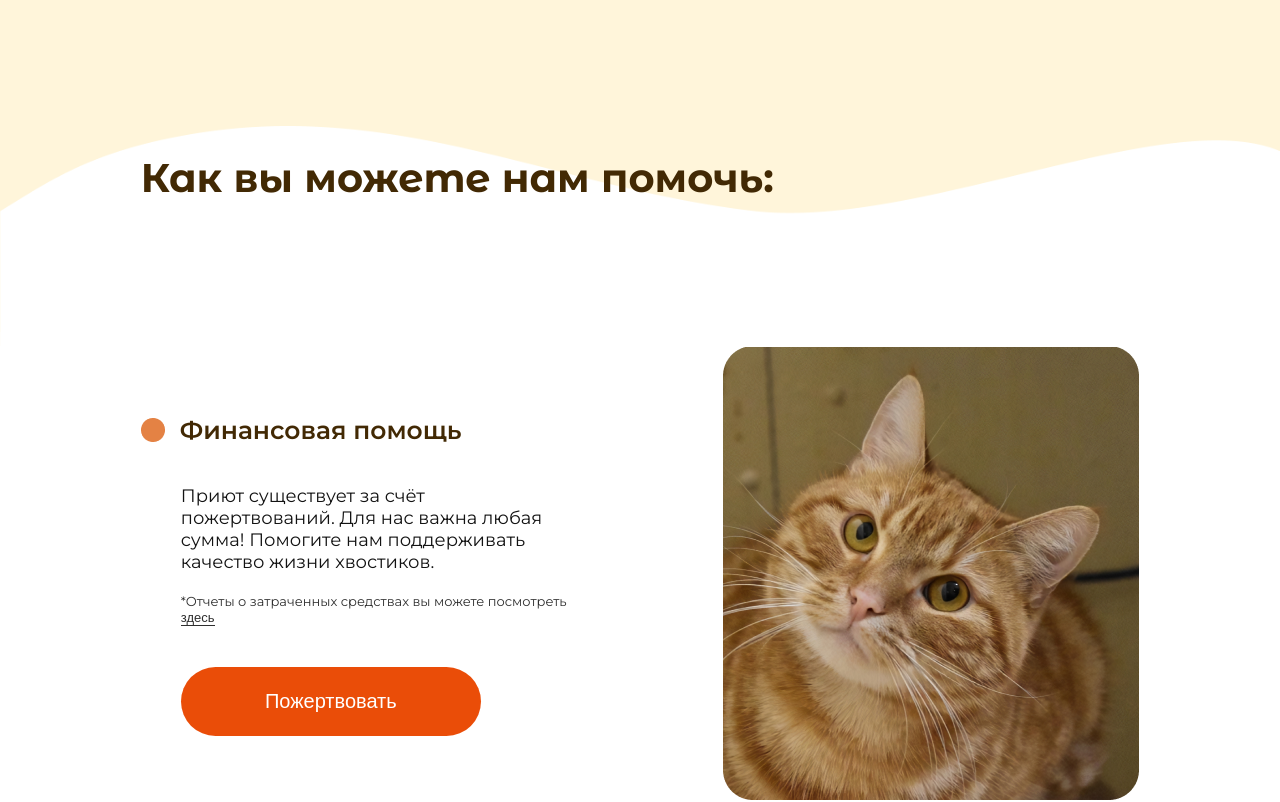
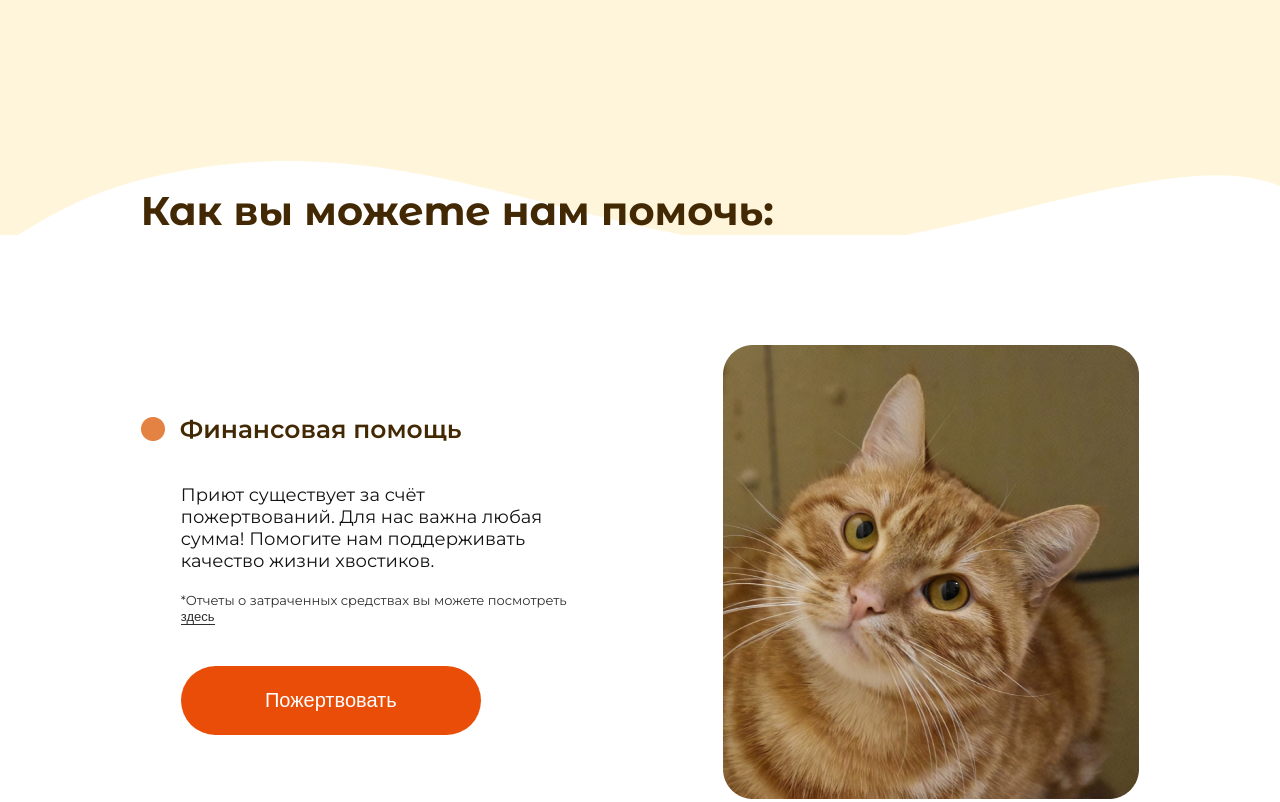
Before and after one commit to eireensid/animal-shelter, a Next.js app: page / in a window 1280 px wide. Shown: the part 2660-3462 px from the top of the page. Built offline with nearby package versions, Linux system fonts and the light colour scheme.

Commit message:
waves bg fix

```diff
--- a/pages/index.js
+++ b/pages/index.js
@@ -13,7 +13,7 @@ export default function Index(title='Home Page') {
         <div className={styles.firstBlockImg}>
           <img src="/img/first-block-animals-cut-nobg.png" alt="животные"/>
         </div>
-        <div className={`${styles.waveBlock} ${styles.waveFirst}`}>
+        <div className={styles.waveBlock}>
           <img className={styles.wave} src="/img/yellow-wave.png" />
         </div>
       </div>
@@ -100,9 +100,6 @@ export default function Index(title='Home Page') {
               <p>Но я могу дать лапу)</p>
             </div>
           </div>
-        </div>
-        <div className={`${styles.waveBlock} ${styles.waveSecond}`}>
-          <img className={styles.wave} src="/img/white-wave-cut1.png" />
         </div>
         <h2 className={styles.waysToHelpTitle}>Как вы можете нам помочь:</h2>
       </div>
@@ -214,7 +211,13 @@ export default function Index(title='Home Page') {
             <img src="/img/ways-to-help/pr-help.png" alt="помощь с пиаром"/>
           </div>
         </div>
+      </div>
 
+    </section>
+
+    <section>
+      <div className={`${styles.ourPetsBlock} ${styles.pagePaddings}`}>
+        <h2>Наши питомцы</h2>
       </div>
     </section>
   </MainLayout>
--- a/styles/index.module.scss
+++ b/styles/index.module.scss
@@ -3,7 +3,6 @@
 // Hero
 .firstBlock {
   background: $navBg;
-  // background-image: url(/img/first-block-animals.png);
   padding: {
     left: 11%;
     top: 140px;
@@ -25,8 +24,6 @@
   position: absolute;
   left: 0;
   width: 100%;
-}
-.waveFirst {
   top: 62%;
 }
 .wave {
@@ -44,6 +41,10 @@
 // Look for home
 .findHomeBlock {
   background: $pageBg;
+  background-image: url(/img/white-wave.png);
+  background-position-y: 107.8%;
+  background-repeat: no-repeat;
+  background-size: contain;
   position: relative;
 }
 .findHomeTitle {
@@ -130,7 +131,7 @@
 
 .bubbleBlock {
   position: relative;
-  padding-bottom: 380px;
+  padding-bottom: 220px;
 }
 .photoForPhraseBubbleWrapper {
   position: relative;
@@ -154,18 +155,19 @@
 .textBubble p:last-child {
   margin-top: 25px;
 }
-.waveSecond {
-  bottom: -0.25%;
-}
 .waysToHelpTitle {
-  position: absolute;
-  bottom: 6.28%;
+  margin-bottom: 110px;
 }
 
 
 // Ways to help
 .waysToHelpBlock {
   background: #fff;
+  background-image: url(/img/yellow-wave.png);
+  background-position-y: 105%;
+  background-repeat: no-repeat;
+  background-size: contain;
+  padding-bottom: 45px;
 }
 .waysToHelp {
   display: flex;
@@ -219,3 +221,15 @@
 .socialsBlock img:not(:last-child) {
   margin-right: 15px;
 }
+
+
+// Our Pets
+.ourPetsBlock {
+  background: $pageBg;
+}
+.ourPetsBlock h2 {
+  padding: {
+    top: 160px;
+    bottom: 110px;
+  }
+}
```
Also changed, not shown: public/img/white-wave-cut1.png (deleted).
